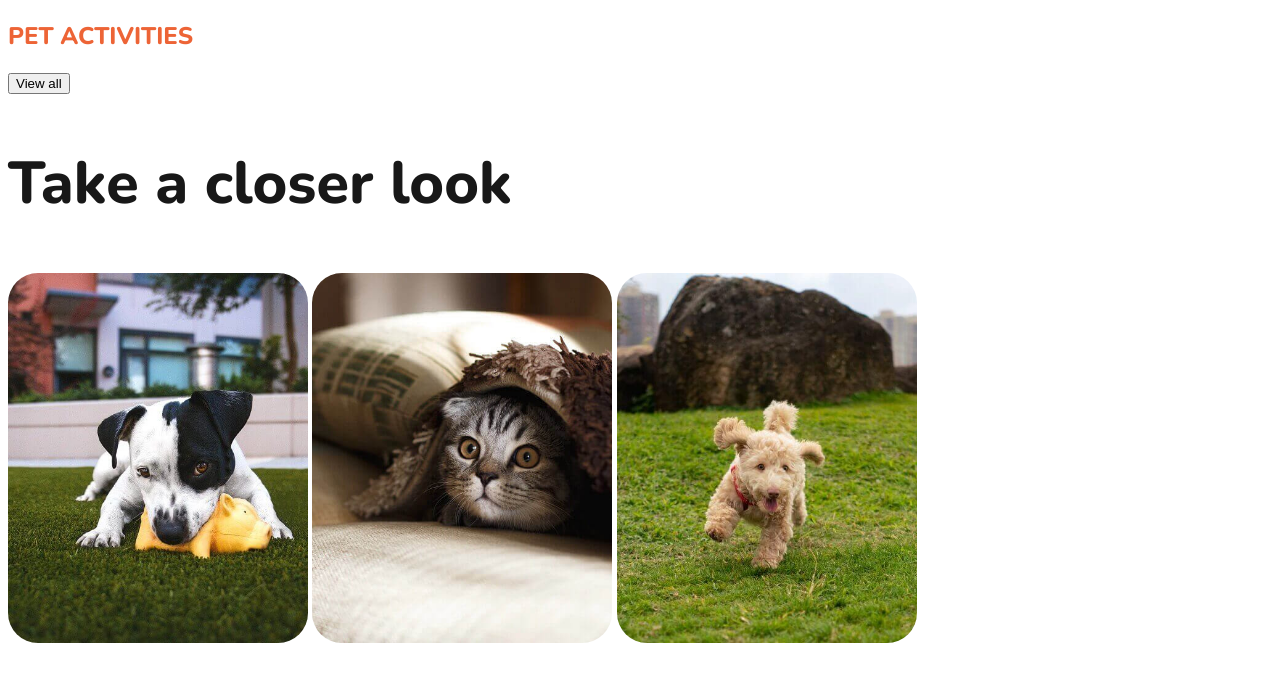
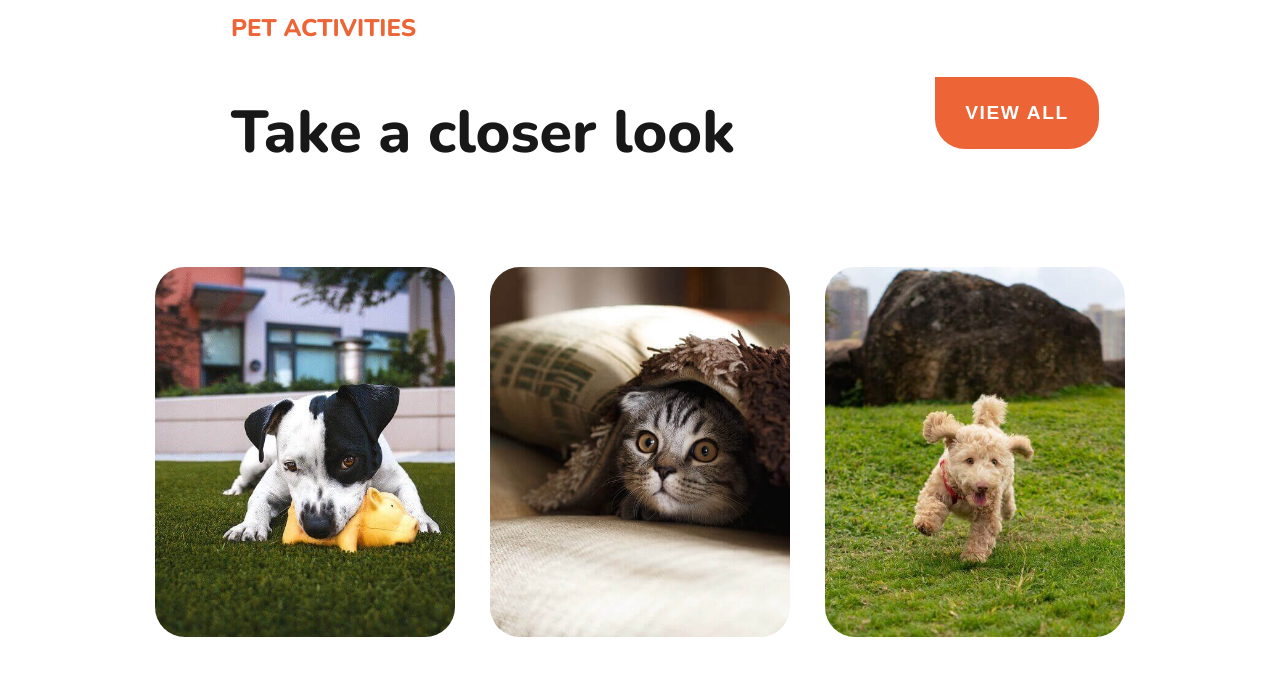
Before and after one commit to ccbabcn/202204-W1CH3-cristian-bermudez, a plain HTML site: page index.html in a window 1280 px wide. Drawn offline with nearby package versions, Linux system fonts and the light colour scheme.

Commit message:
added style on botton view all and main section header

```diff
--- a/index.html
+++ b/index.html
@@ -9,13 +9,19 @@
     <title>Cristian B - Pet Activities</title>
   </head>
   <body>
+    <div class="main-container">
       <section class="main">
+        <section class="main__header">
+          <div class="main__header-headings">
             <h2 class="main__quote">Pet activities</h2>
-      <button>View all</button>
             <h1 class="main__big-quote">Take a closer look</h1>
+          </div>
+          <button class="main__view-buttom">View all</button>
+        </section>
+        <section class="main__photo">
           <div class="main__photo-container">
             <img
-          class="main__photo"
+              class="main__photo-img"
               src="images/01.jpg"
               alt="Puppy playing with a yellow pig toy"
             />
@@ -26,7 +32,7 @@
           </div>
           <div class="main__photo-container">
             <img
-          class="main__photo"
+              class="main__photo-img"
               src="images/02.jpg"
               alt="Little cat face under blankets"
             />
@@ -37,7 +43,7 @@
           </div>
           <div class="main__photo-container">
             <img
-          class="main__photo"
+              class="main__photo-img"
               src="images/03.jpg"
               alt="Brown frespuder running on grass"
             />
@@ -47,5 +53,7 @@
             </div>
           </div>
         </section>
+      </section>
+    </div>
   </body>
 </html>
--- a/style.css
+++ b/style.css
@@ -5,16 +5,63 @@
 body {
   font-family: "Nunito", sans-serif;
 }
+
+.main-container {
+  width: 90%;
+  min-width: 370px;
+  margin: 0 auto;
+}
+.main {
+  display: flex;
+  flex-direction: column;
+  row-gap: 50px;
+}
+
 .main__quote {
+  line-height: 0;
   color: var(--main-orange);
   text-transform: uppercase;
 }
 .main__big-quote {
+  line-height: 3.2rem;
   color: var(--main-grey);
   font-size: 3.7rem;
   font-weight: 800;
 }
+.main__view-buttom {
+  padding: 25px 30px;
+  border: none;
+  border-radius: 0 30px 30px 30px;
+  font-size: 1.2rem;
+  letter-spacing: 0.1rem;
+  text-transform: uppercase;
+  font-weight: 600;
+  color: var(--main-white);
+  background: var(--main-orange);
+}
+.main__header {
+  display: flex;
+  align-items: center;
+  justify-content: center;
+  flex-wrap: wrap;
+  column-gap: 150px;
+}
+.main__header-headings {
+  display: flex;
+  align-items: flex-start;
+  justify-content: center;
+  flex-wrap: wrap;
+  padding: 0 50px;
+  flex-direction: column;
+}
 .main__photo {
+  display: flex;
+  flex-direction: row;
+  gap: 35px;
+  flex-wrap: wrap;
+  justify-content: center;
+}
+.main__photo-img {
   display: flex;
   width: 300px;
   height: 370px;
@@ -22,7 +69,7 @@ body {
   object-position: 50%;
   border-radius: 30px;
 }
-.main__photo:hover {
+.main__photo-img:hover {
   animation: shader 1s;
   filter: brightness(0.6);
 }
@@ -45,7 +92,7 @@ body {
 }
 
 p[class*="quote"] {
-  color: var(--may-white);
+  color: var(--main-white);
   line-height: 0;
 }
 
@@ -60,7 +107,7 @@ p[class*="quote"] {
 :root {
   --main-orange: #ed6436;
   --main-grey: #181818;
-  --may-white: #fff;
+  --main-white: #fff;
 }
 
 @keyframes shader {
```
Lines whose indentation alone changed are shown as unchanged.
